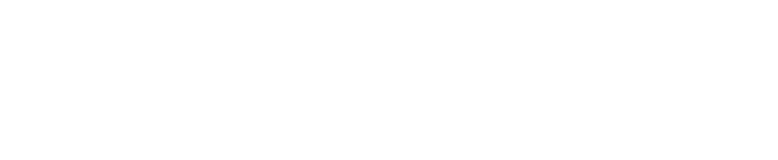
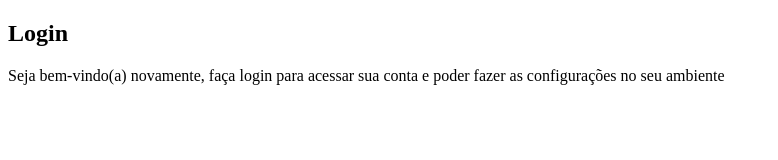
Before and after one commit to ALWAFER/projeto-login, a plain HTML site: page index.html in a window 1280 px wide. Shown: the whole page, without its empty margins (0-778 px from the left). Drawn offline with Linux system fonts and the light colour scheme.

Commit message:
Criando estrutura  para login

```diff
--- a/index.html
+++ b/index.html
@@ -4,9 +4,28 @@
     <meta charset="UTF-8">
     <meta http-equiv="X-UA-Compatible" content="IE=edge">
     <meta name="viewport" content="width=device-width, initial-scale=1.0">
+    <link rel="stylesheet" href="estilos/style.css">
     <title>Login</title>
 </head>
 <body>
+    <main>
+        <section id="login">
+            <div id="imagem>">
+
+            </div>
+
+            <div id="formulario">
+                <h1>Login</h1>
+                <p>
+                    Seja bem-vindo(a) novamente, faça login para acessar sua conta e poder fazer as configurações no seu  ambiente
+                </p>
+                <form action="=login.php" method="post">
+
+                </form>
+
+            </div>
+        </section>
+    </main>
 
 </body>
 </html>
```
Also changed, not shown: estilos/style.css (added, +7 -0 lines).
